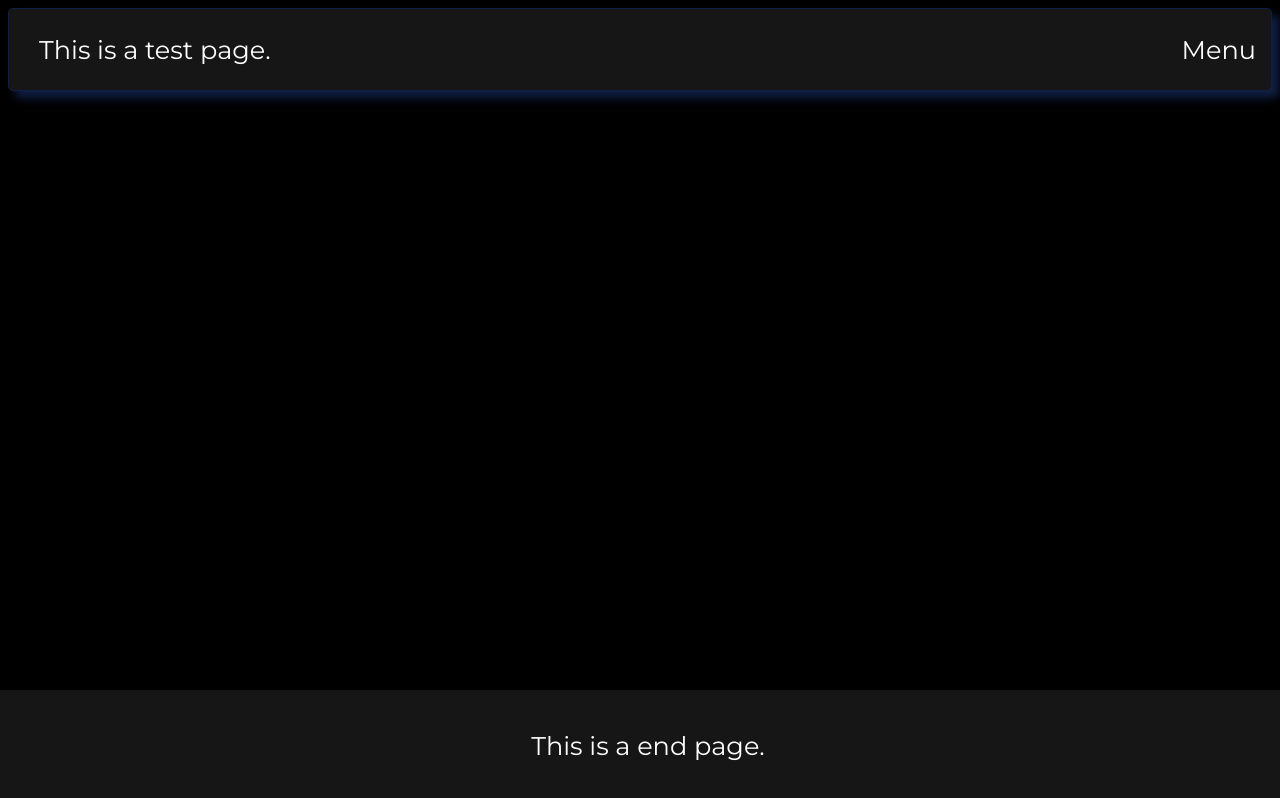
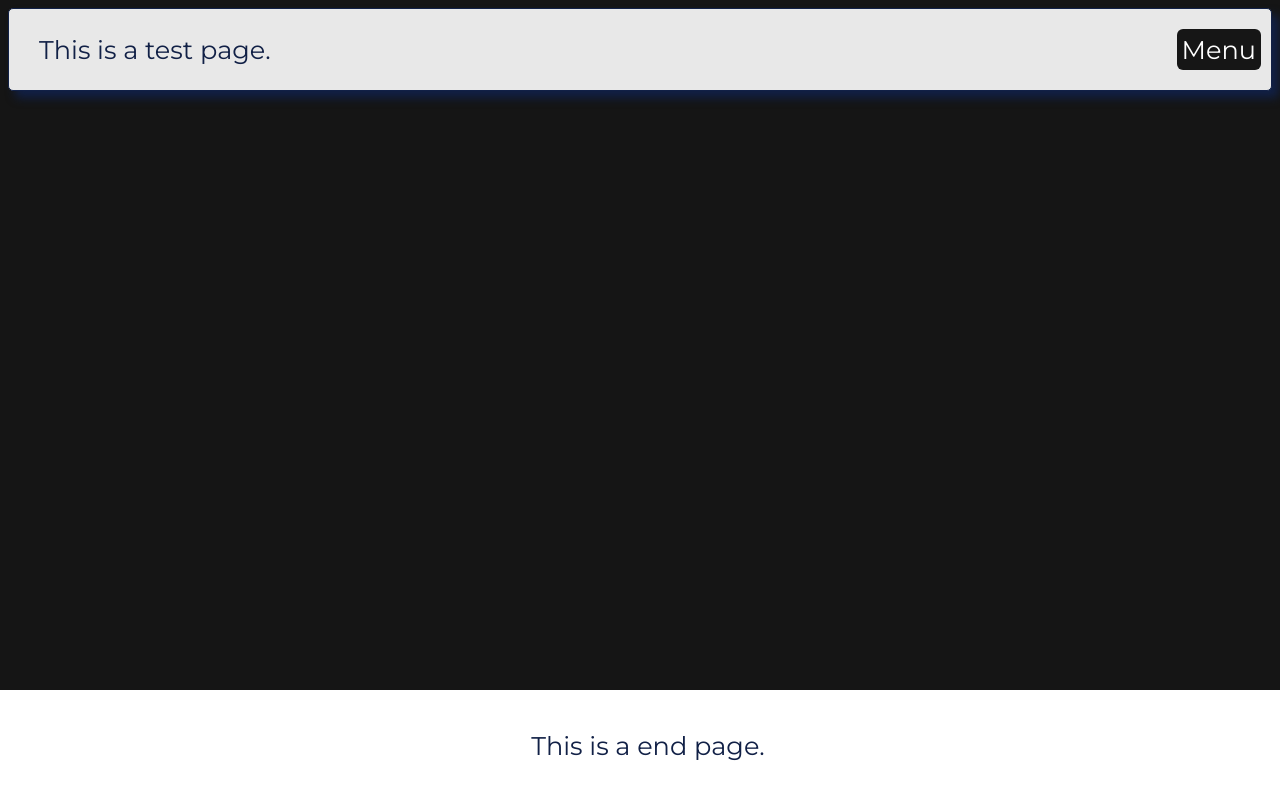
Before and after one commit to TypicalGitCoder997/EuroHsrTiranga, a plain HTML site: page index.html in a window 1280 px wide. Drawn offline with Linux system fonts and the light colour scheme.

Commit message:
Update style.css

```diff
--- a/CSS/style.css
+++ b/CSS/style.css
@@ -24,7 +24,7 @@
   color:white;
   font-size:2vw;
   font-family:M-Regular;
-  background-color:black;
+  background-color:#151515;
 }
 
 
@@ -35,11 +35,11 @@
 
 .box{
   overflow:hidden;
-  background-color:#161616;
+  background-color:#E8E8E8;
   border:1px solid #112046;
   border-radius:5px;
   box-shadow: 7px 7px 10px #112046;
-  color:white;
+  color:#112046;
   text-align: left;
   padding-left:30px;
   padding-right:10px;
@@ -49,16 +49,16 @@
 }
 
 .box:hover{
-  background-color: #101010;
+  background-color: #D5D5D5;
 }
 
 
 .boxB{
   width: 100%;
-  background-color:#161616;
+  background-color:#ffffff;
   position:fixed;
   bottom:1.1%;
-  color:white;
+  color:#112046;
   text-align: center;
   padding-left:10px;
   padding-right:10px;
@@ -93,6 +93,12 @@
 }
 
 
+.logo{
+  user-select:none;
+  display:block;
+  float:left;
+}
+
 
 
 
```
